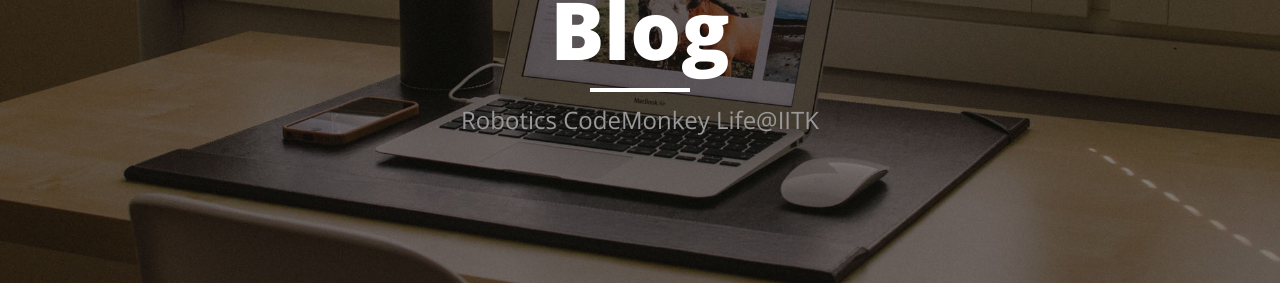
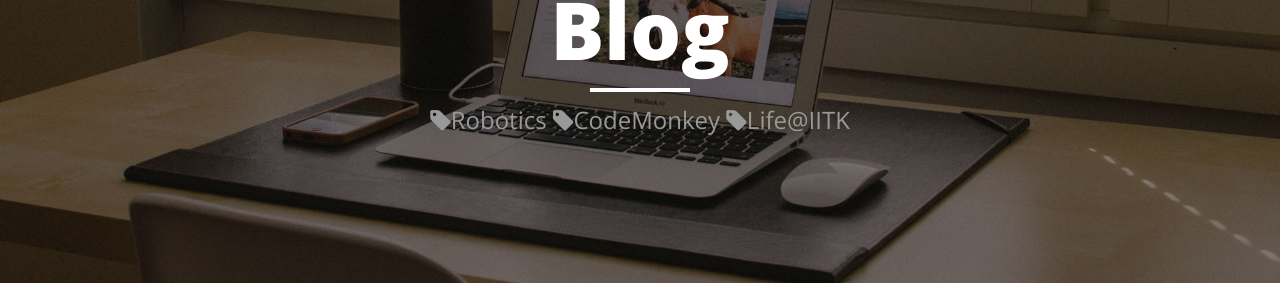
Before and after one commit to it-projects-llc/odoo-saas-tools, a Jekyll site: the page built from blog/index.html, in a window 1280 px wide. Shown: the part 165-465 px from the top of the page. Built offline with Jekyll 4.4.1, drawn with Linux system fonts in a browser that asks for light colours; nearby versions of some CDN libraries; the list of posts is cut into pages by our own code.

Commit message:
add tag icon

```diff
--- a/_layouts/page.html
+++ b/_layouts/page.html
@@ -15,7 +15,7 @@
                             Half Hacker <i class="fa fa-cogs "></i> Half Roboticist
                         {% elsif page.description == "showtags" %}
                             {% for tag in page.tags %}
-                                <a href="/blog/tags/{{ tag }}/" style="text-decoration: none; font-weight: normal; color: #999999;">{{ tag }}</a>
+                                <a href="/blog/tags/{{ tag }}/" style="text-decoration: normal; font-weight: normal; color: #999999;"><i class="fa fa-tag"></i>{{ tag }}</a>
                             {% endfor %}
                         {% else %}
                             {{ page.description }}
--- a/_layouts/post.html
+++ b/_layouts/post.html
@@ -14,7 +14,7 @@
                     {% endif %}
                     <span class="meta" style='margin-top:0.5em;'>Posted by {% if page.author %}{{ page.author }}{% else %}{{ site.title }}{% endif %} on {{ page.date | date: "%B %-d, %Y" }}
                     </span>
-                    <span class="meta" style='margin-top:0.5em;'> Tags: {% for tag in page.tags %}<a href="/blog/tags/{{ tag }}/">{{ tag }}</a> {% endfor %} </span>
+                    <span class="meta" style='margin-top:0.5em;'> Tags: {% for tag in page.tags %}<a href="/blog/tags/{{ tag }}/"><i class="fa fa-tag"></i> {{ tag }}</a> {% endfor %} </span>
                     <span class="meta" style='margin-top:0.5em;'>
                     {% assign minutes = content | number_of_words | divided_by: site.wpm %}
                         <i class="fa fa-clock-o"></i>&nbsp;{% if minutes == 0 %}{% assign minutes = 1 %}{% endif %}
```
